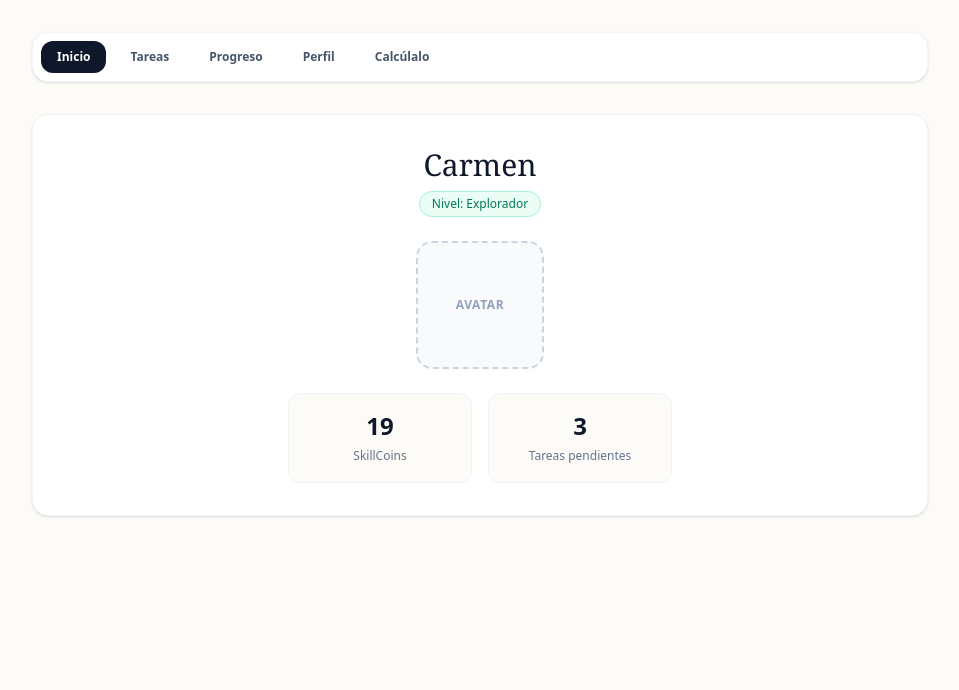
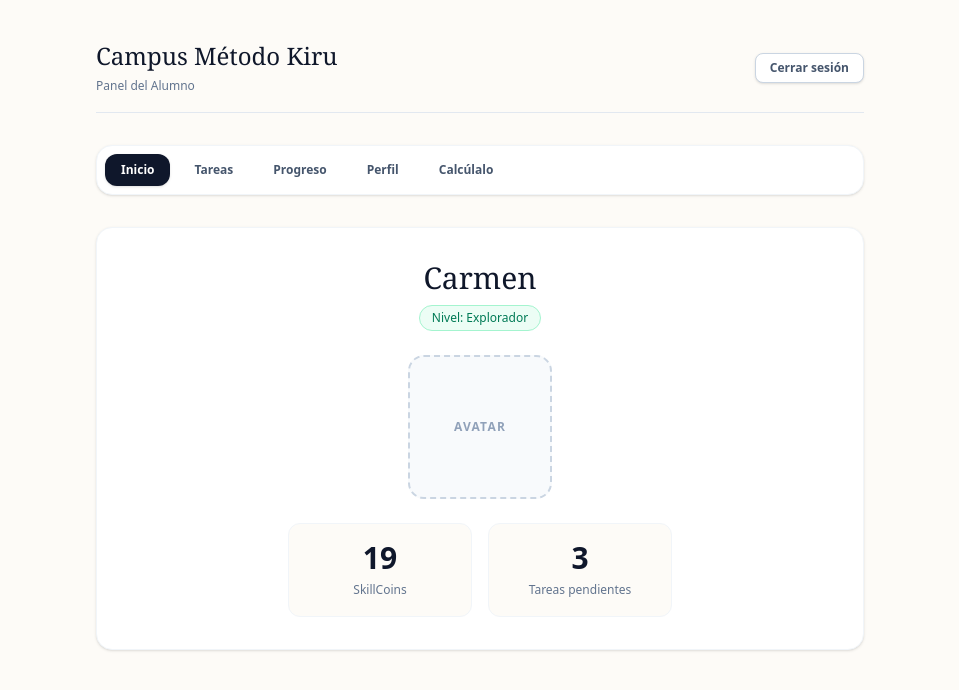
Before and after one commit to silvia051206-droid/campus-kiru, a Next.js app: page /alumno in a window 1280 px wide. Shown: the top 690 px of the page, without its empty margins (160-1119 px from the left). Built offline with nearby package versions, Linux system fonts and the light colour scheme.

Commit message:
feat: implementar panel de alumno exacto con calculalo.app

```diff
--- a/app/alumno/page.tsx
+++ b/app/alumno/page.tsx
@@ -1,18 +1,52 @@
 'use client';
 
 import React, { useState } from 'react';
+import { useRouter } from 'next/navigation';
 
 export default function AlumnoPage() {
+  const router = useRouter();
   const [activeTab, setActiveTab] = useState<'inicio' | 'tareas' | 'progreso' | 'perfil' | 'calculalo'>('inicio');
+
+  // Flujo interactivo de la tarea
   const [inActivity, setInActivity] = useState(false);
-  const [selectedAnswer, setSelectedAnswer] = useState<number | null>(null);
-  const [activityFinished, setActivityFinished] = useState(false);
+  const [selectedAnswer, setSelectedAnswer] = useState<string | null>(null);
+  const [showResult, setShowResult] = useState(false);
+
+  const handleLogout = () => {
+    router.push('/');
+  };
+
+  const handleNext = () => {
+    if (selectedAnswer) {
+      setShowResult(true);
+    }
+  };
+
+  const resetTask = () => {
+    setInActivity(false);
+    setSelectedAnswer(null);
+    setShowResult(false);
+  };
 
   return (
-    <div className="min-h-screen bg-[#FDFBF7] text-[#1E293B] font-sans p-8">
-      <div className="max-w-4xl mx-auto">
+    <div className="min-h-screen bg-[#FDFBF7] text-[#1E293B] font-sans p-6 md:p-10">
+      <div className="max-w-3xl mx-auto">
 
-        {/* NAVEGACIÓN SUPERIOR DEL ALUMNO */}
+        {/* BARRA SUPERIOR CON CIERRE DE SESIÓN */}
+        <div className="flex justify-between items-center mb-8 pb-4 border-b border-slate-200">
+          <div>
+            <h1 className="text-2xl font-serif text-[#0F172A]">Campus Método Kiru</h1>
+            <span className="text-xs text-slate-500 font-medium">Panel del Alumno</span>
+          </div>
+          <button
+            onClick={handleLogout}
+            className="text-xs font-semibold text-slate-600 hover:text-slate-900 border border-slate-300 bg-white px-3.5 py-1.5 rounded-lg shadow-sm hover:bg-slate-50 transition"
+          >
+            Cerrar sesión
+          </button>
+        </div>
+
+        {/* NAVEGACIÓN PRINCIPAL: Inicio | Tareas | Progreso | Perfil | Calcúlalo */}
         <div className="bg-white rounded-2xl border border-slate-100 shadow-sm mb-8 p-2 flex flex-wrap gap-2">
           {[
             { id: 'inicio', label: 'Inicio' },
@@ -25,11 +59,12 @@ export default function AlumnoPage() {
               key={tab.id}
               onClick={() => {
                 setActiveTab(tab.id as any);
-                setInActivity(false);
-                setActivityFinished(false);
+                resetTask();
               }}
               className={`px-4 py-2 rounded-xl text-xs font-semibold transition ${
-                activeTab === tab.id ? 'bg-slate-900 text-white' : 'text-slate-600 hover:bg-slate-50'
+                activeTab === tab.id
+                  ? 'bg-slate-900 text-white shadow-sm'
+                  : 'text-slate-600 hover:bg-slate-50'
               }`}
             >
               {tab.label}
@@ -37,92 +72,135 @@ export default function AlumnoPage() {
           ))}
         </div>
 
-        {/* 1. INICIO */}
+        {/* 3. PERFIL / PANEL DEL ALUMNO - INICIO */}
         {activeTab === 'inicio' && (
-          <div className="bg-white rounded-2xl border border-slate-100 p-8 shadow-sm text-center">
-            <h1 className="text-3xl font-serif text-slate-900">Carmen</h1>
-            <span className="inline-block mt-2 px-3 py-1 bg-emerald-50 text-emerald-700 border border-emerald-200 text-xs rounded-full font-medium">
-              Nivel: Explorador
-            </span>
+          <div className="bg-white rounded-2xl border border-slate-100 shadow-sm p-8 text-center">
+            <h2 className="text-3xl font-serif text-[#0F172A]">Carmen</h2>
+            <div className="mt-2">
+              <span className="inline-block px-3 py-1 bg-emerald-50 text-emerald-700 border border-emerald-200 text-xs rounded-full font-medium">
+                Nivel: Explorador
+              </span>
+            </div>
 
-            {/* Recuadro preparado para Avatar */}
-            <div className="w-32 h-32 mx-auto my-6 border-2 border-dashed border-slate-300 rounded-2xl flex items-center justify-center bg-slate-50">
-              <span className="text-xs text-slate-400 font-bold uppercase tracking-wider">AVATAR</span>
+            {/* Espacio preparado para Avatar */}
+            <div className="w-36 h-36 mx-auto my-6 border-2 border-dashed border-slate-300 rounded-2xl flex items-center justify-center bg-slate-50">
+              <span className="text-xs text-slate-400 font-bold uppercase tracking-widest">
+                AVATAR
+              </span>
             </div>
 
             <div className="grid grid-cols-2 gap-4 max-w-sm mx-auto mt-6">
               <div className="p-4 bg-[#FDFBF7] rounded-xl border border-slate-100">
-                <span className="text-2xl font-bold text-slate-900 block">19</span>
-                <span className="text-xs text-slate-500">SkillCoins</span>
+                <span className="text-3xl font-bold text-slate-900 block">19</span>
+                <span className="text-xs text-slate-500 font-medium">SkillCoins</span>
               </div>
               <div className="p-4 bg-[#FDFBF7] rounded-xl border border-slate-100">
-                <span className="text-2xl font-bold text-slate-900 block">3</span>
-                <span className="text-xs text-slate-500">Tareas pendientes</span>
+                <span className="text-3xl font-bold text-slate-900 block">3</span>
+                <span className="text-xs text-slate-500 font-medium">Tareas pendientes</span>
               </div>
             </div>
           </div>
         )}
 
-        {/* 2. TAREAS (Actividad interactiva: ejercicio -> respuesta -> resultado) */}
+        {/* 4. SECCIÓN CALCÚLALO */}
+        {activeTab === 'calculalo' && (
+          <div className="bg-white rounded-2xl border border-slate-100 shadow-sm p-8">
+            <h2 className="text-2xl font-serif text-[#0F172A] mb-4">Calcúlalo</h2>
+
+            <div className="bg-[#FDFBF7] p-6 rounded-2xl border border-slate-100 mb-6">
+              <h3 className="text-sm font-bold text-slate-900 mb-3">Cómo acceder</h3>
+              <ol className="list-decimal list-inside space-y-2 text-xs text-slate-600">
+                <li>Pulsa «Accede».</li>
+                <li>Accede como alumno.</li>
+                <li>Usa tu código de clase y tu PIN.</li>
+              </ol>
+            </div>
+
+            <a
+              href="https://calculalo.app/"
+              target="_blank"
+              rel="noopener noreferrer"
+              className="inline-block px-6 py-3 rounded-xl bg-slate-900 text-white text-xs font-semibold hover:bg-slate-800 transition"
+            >
+              Acceder a Calcúlalo
+            </a>
+          </div>
+        )}
+
+        {/* 5. TAREAS DEL ALUMNO (Tarea -> Ejercicio -> Respuesta -> Resultado) */}
         {activeTab === 'tareas' && (
-          <div className="bg-white rounded-2xl border border-slate-100 p-8 shadow-sm">
+          <div className="bg-white rounded-2xl border border-slate-100 shadow-sm p-8">
             {!inActivity ? (
               <div>
-                <h2 className="text-2xl font-serif text-slate-900 mb-6">Tareas Asignadas</h2>
-                <div className="p-6 border border-slate-100 rounded-2xl bg-[#FDFBF7] flex justify-between items-center">
+                <h2 className="text-2xl font-serif text-[#0F172A] mb-6">Tareas</h2>
+                <div className="p-6 border border-slate-100 rounded-2xl bg-[#FDFBF7] flex flex-col sm:flex-row sm:items-center sm:justify-between gap-4">
                   <div>
-                    <span className="text-xs font-bold uppercase tracking-wider text-slate-400">INGLÉS</span>
-                    <h3 className="text-xl font-serif text-slate-900 mt-1">Unit 1 · Vocabulary</h3>
-                    <p className="text-xs text-slate-500 mt-1">10 ejercicios · Dificultad: Media</p>
+                    <span className="text-xs font-bold uppercase tracking-wider text-slate-400">
+                      INGLÉS
+                    </span>
+                    <h3 className="text-xl font-serif text-slate-900 mt-1">
+                      Unit 1 · Vocabulary
+                    </h3>
+                    <p className="text-xs text-slate-500 mt-1">
+                      10 ejercicios · Dificultad: Media
+                    </p>
                   </div>
                   <button
                     onClick={() => setInActivity(true)}
-                    className="px-5 py-2.5 bg-slate-900 text-white rounded-xl text-xs font-semibold hover:bg-slate-800 transition"
+                    className="px-6 py-2.5 bg-slate-900 text-white rounded-xl text-xs font-semibold hover:bg-slate-800 transition self-start sm:self-auto"
                   >
                     Comenzar
                   </button>
                 </div>
               </div>
-            ) : !activityFinished ? (
+            ) : !showResult ? (
               <div>
-                <div className="flex justify-between items-center mb-6">
-                  <span className="text-xs font-bold uppercase tracking-wider text-slate-400">Vocabulary · Unit 1</span>
-                  <span className="text-xs font-semibold text-slate-600 bg-slate-100 px-3 py-1 rounded-full">Pregunta 1/10</span>
+                <div className="flex justify-between items-center mb-6 pb-3 border-b border-slate-100">
+                  <span className="text-xs font-bold uppercase tracking-wider text-slate-400">
+                    Vocabulary · Unit 1
+                  </span>
+                  <span className="text-xs font-semibold text-slate-600 bg-slate-100 px-3 py-1 rounded-full">
+                    Pregunta 1/10
+                  </span>
                 </div>
 
-                <h3 className="text-xl font-serif text-slate-900 mb-6">
-                  Choose the correct answer: "She _____ to the library every Monday."
+                <h3 className="text-lg font-serif text-slate-900 mb-6">
+                  Choose the correct answer:
                 </h3>
 
-                <div className="grid grid-cols-1 sm:grid-cols-2 gap-3 mb-6">
-                  {['go', 'goes', 'going', 'gone'].map((option, idx) => (
+                <div className="space-y-3 mb-6">
+                  {['Answer A', 'Answer B', 'Answer C', 'Answer D'].map((ans) => (
                     <button
-                      key={option}
-                      onClick={() => setSelectedAnswer(idx)}
-                      className={`p-4 rounded-xl border text-sm font-medium text-left transition ${
-                        selectedAnswer === idx ? 'border-slate-900 bg-slate-50 text-slate-900 font-bold' : 'border-slate-200 bg-white text-slate-700'
+                      key={ans}
+                      onClick={() => setSelectedAnswer(ans)}
+                      className={`w-full p-4 rounded-xl border text-sm text-left transition ${
+                        selectedAnswer === ans
+                          ? 'border-slate-900 bg-slate-50 font-bold text-slate-900'
+                          : 'border-slate-200 bg-white text-slate-700 hover:bg-slate-50'
                       }`}
                     >
-                      Answer {String.fromCharCode(65 + idx)}: {option}
+                      {ans}
                     </button>
                   ))}
                 </div>
 
                 <button
-                  onClick={() => setActivityFinished(true)}
-                  disabled={selectedAnswer === null}
-                  className="w-full py-3 bg-slate-900 text-white rounded-xl text-xs font-semibold disabled:opacity-40"
+                  onClick={handleNext}
+                  disabled={!selectedAnswer}
+                  className="w-full py-3 bg-slate-900 text-white rounded-xl text-xs font-semibold hover:bg-slate-800 disabled:opacity-40 transition"
                 >
                   Siguiente
                 </button>
               </div>
             ) : (
               <div className="text-center py-6">
-                <h3 className="text-2xl font-serif text-slate-900 mb-2">¡Actividad completada!</h3>
-                <p className="text-sm text-slate-600 mb-4">Puntuación obtenida: <span className="font-bold text-slate-900">8/10</span></p>
+                <h3 className="text-2xl font-serif text-slate-900 mb-2">Resultado de la actividad</h3>
+                <p className="text-sm text-slate-600 mb-6">
+                  Has completado la actividad con éxito. Puntuación: <span className="font-bold text-slate-900">8/10</span>
+                </p>
                 <button
-                  onClick={() => { setInActivity(false); setActivityFinished(false); setSelectedAnswer(null); }}
-                  className="px-6 py-2.5 bg-slate-900 text-white rounded-xl text-xs font-semibold"
+                  onClick={resetTask}
+                  className="px-6 py-2.5 bg-slate-900 text-white rounded-xl text-xs font-semibold hover:bg-slate-800 transition"
                 >
                   Volver a Tareas
                 </button>
@@ -131,49 +209,25 @@ export default function AlumnoPage() {
           </div>
         )}
 
-        {/* 3. PROGRESO */}
+        {/* PROGRESO */}
         {activeTab === 'progreso' && (
-          <div className="bg-white rounded-2xl border border-slate-100 p-8 shadow-sm">
-            <h2 className="text-2xl font-serif text-slate-900 mb-4">Progreso</h2>
-            <p className="text-xs text-slate-500 mb-6">Resumen del avance pedagógico y competencias conseguidas.</p>
+          <div className="bg-white rounded-2xl border border-slate-100 shadow-sm p-8">
+            <h2 className="text-2xl font-serif text-[#0F172A] mb-4">Progreso</h2>
             <div className="border border-dashed border-slate-200 rounded-xl p-8 text-center bg-slate-50/50">
-              <span className="text-xs text-slate-400">Progreso general acumulado: Nivel Explorador (Etapa 1).</span>
+              <span className="text-xs text-slate-400">Progreso general: Nivel Explorador activo.</span>
             </div>
           </div>
         )}
 
-        {/* 4. PERFIL */}
+        {/* PERFIL */}
         {activeTab === 'perfil' && (
-          <div className="bg-white rounded-2xl border border-slate-100 p-8 shadow-sm">
-            <h2 className="text-2xl font-serif text-slate-900 mb-4">Perfil del Alumno</h2>
-            <div className="space-y-3 text-xs text-slate-600">
-              <p><strong className="text-slate-900">Nombre:</strong> Carmen Fernández</p>
+          <div className="bg-white rounded-2xl border border-slate-100 shadow-sm p-8">
+            <h2 className="text-2xl font-serif text-[#0F172A] mb-4">Perfil</h2>
+            <div className="space-y-2 text-xs text-slate-600">
+              <p><strong className="text-slate-900">Nombre:</strong> Carmen</p>
               <p><strong className="text-slate-900">Nivel:</strong> Explorador</p>
-              <p><strong className="text-slate-900">Rol:</strong> Alumno</p>
+              <p><strong className="text-slate-900">SkillCoins:</strong> 19</p>
             </div>
-          </div>
-        )}
-
-        {/* 5. CALCÚLALO */}
-        {activeTab === 'calculalo' && (
-          <div className="bg-white rounded-2xl border border-slate-100 p-8 shadow-sm">
-            <h2 className="text-2xl font-serif text-slate-900 mb-4">Calcúlalo</h2>
-            <div className="bg-[#FDFBF7] p-6 rounded-2xl border border-slate-100 mb-6">
-              <h3 className="text-sm font-bold text-slate-900 mb-3">Cómo acceder</h3>
-              <ol className="list-decimal list-inside space-y-2 text-xs text-slate-600">
-                <li>Pulsa «Accede».</li>
-                <li>Accede como alumno.</li>
-                <li>Usa tu código de clase y tu PIN.</li>
-              </ol>
-            </div>
-            <a
-              href="https://calculalo.metodokiru.com"
-              target="_blank"
-              rel="noreferrer"
-              className="inline-block px-6 py-3 rounded-xl bg-slate-900 text-white text-xs font-semibold hover:bg-slate-800"
-            >
-              Acceder a Calcúlalo
-            </a>
           </div>
         )}
 
```
